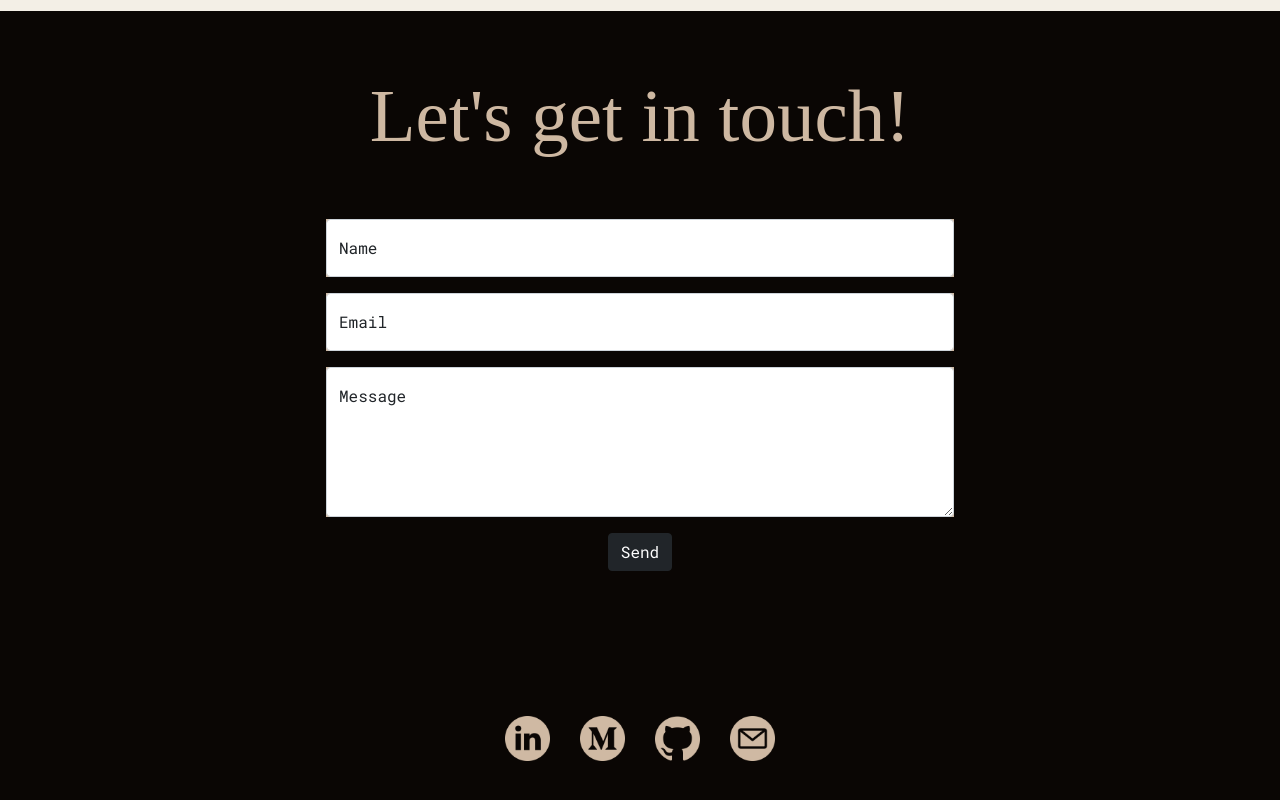
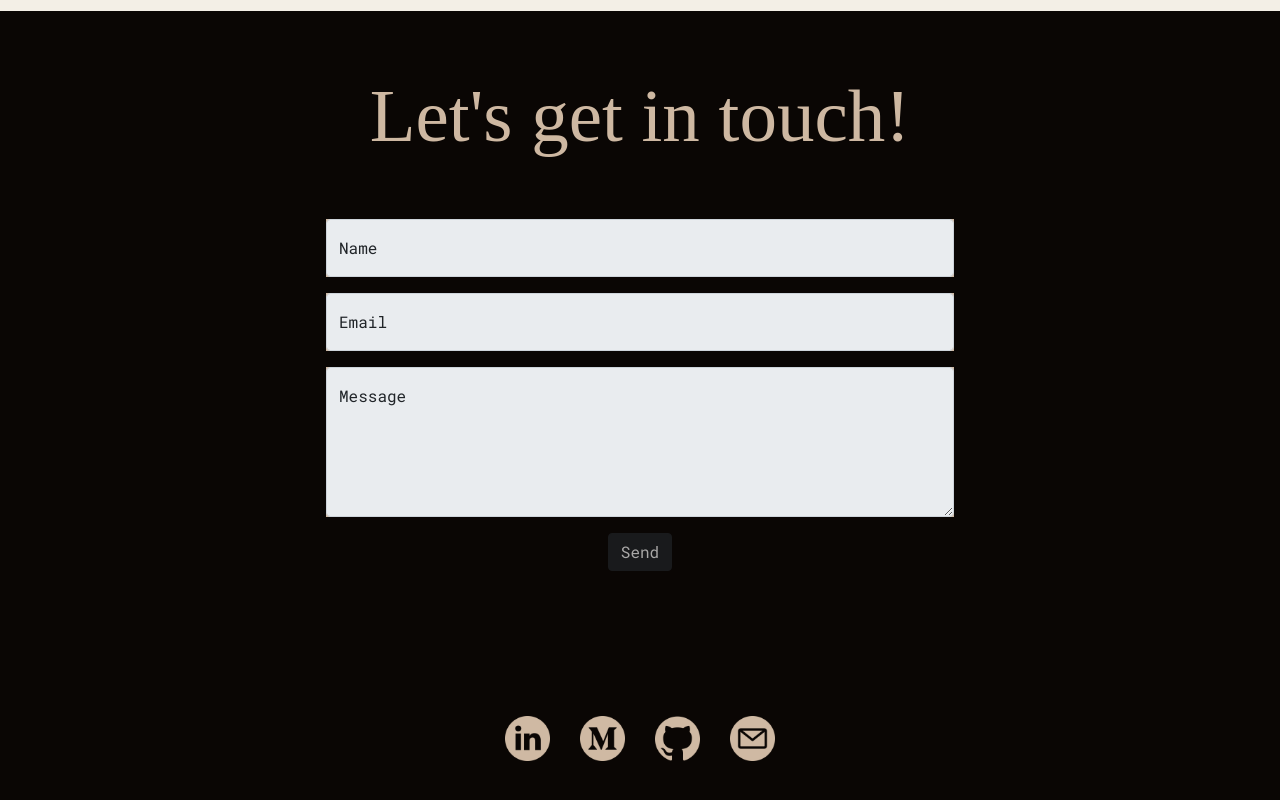
Before and after one commit to amiefoster/amie-foster-portfolio, a React (Create React App) app: page / in a window 1280 px wide. Shown: the part 5010-5810 px from the top of the page. Built offline with nearby package versions, Linux system fonts and the light colour scheme; a web font is replaced by a local one.

Commit message:
disabled the contact form

```diff
--- a/src/components/Contact.js
+++ b/src/components/Contact.js
@@ -3,15 +3,22 @@ function Contact() {
     <div id="contact" className="row contact-container">
       <div className="contact-title">
         <h1 className="background-none ">Let's get in touch!</h1>
-
       </div>
       <div className="col-md-6 contact-container ">
         <form>
+
+
+
+          {/* ERASE THIS TO MAKE FORM WORK \/\/\/ */}
+          <fieldset disabled className="background-none">
+
+
+
             <div className="form-floating mb-3 ">
               <input
                 type="text"
                 className="form-control"
-              id="name"
+                id="name "
                 placeholder="Name"
               />
               <label for="name" className="background-none">
@@ -45,6 +52,13 @@ function Contact() {
             <button type="button" class="btn btn-dark">
               Send
             </button>
+
+
+
+          </fieldset>
+
+
+
         </form>
       </div>
     </div>
```
Lines whose indentation alone changed are shown as unchanged.
